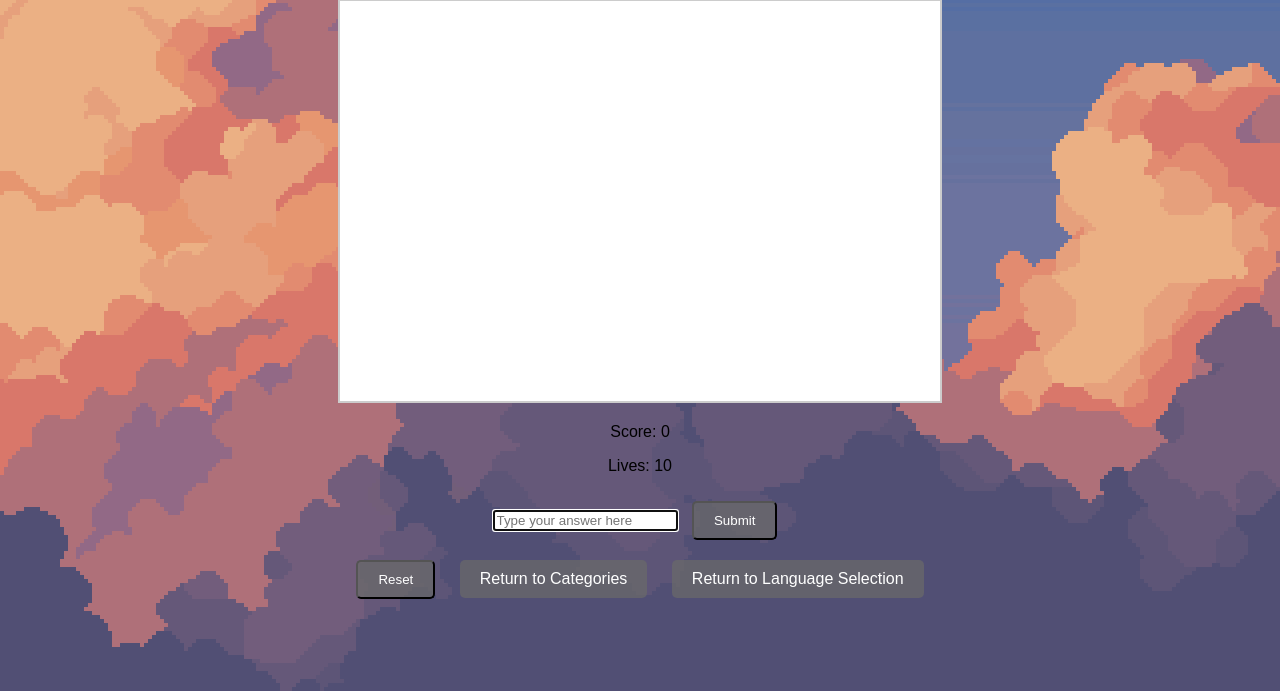
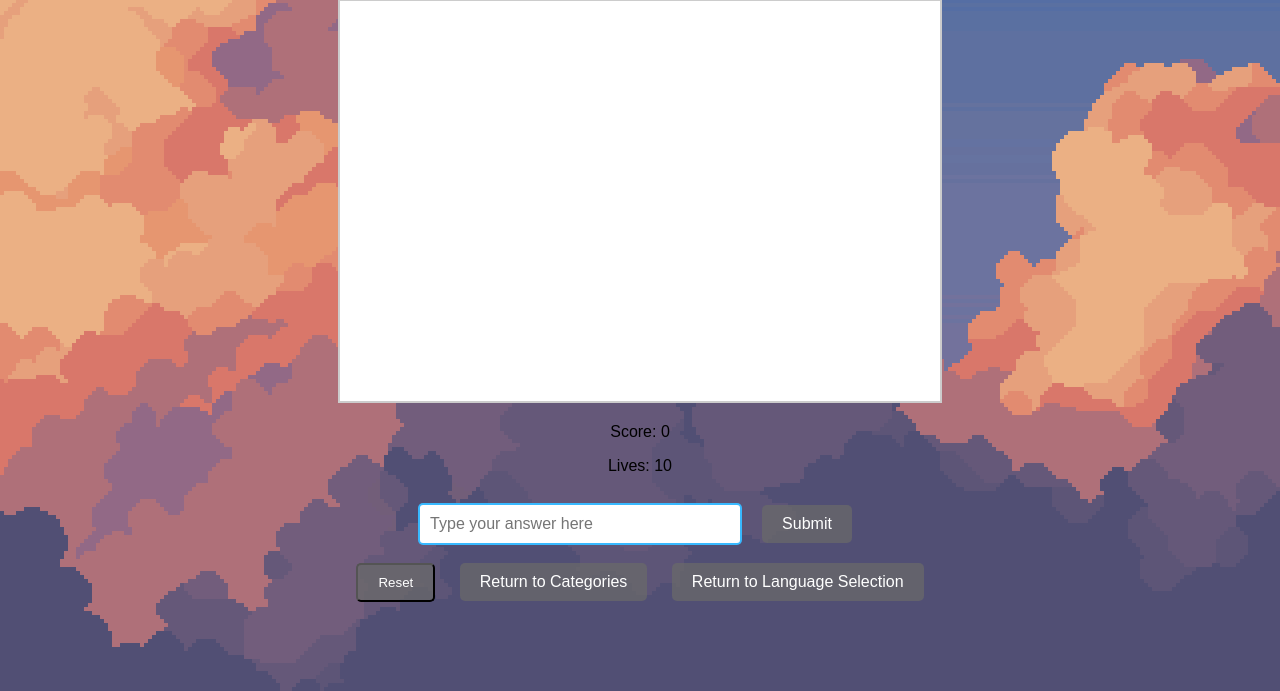
Before and after one commit to deepak-pagadala/JaKo, a Flask app: page /game/1/1 in a window 1280 px wide. Shown: the part 109-800 px from the top of the page. Run offline with Flask 3, Linux system fonts and the light colour scheme; some libraries are stand-ins or nearby versions.

Commit message:
Update styles.css

```diff
--- a/static/styles.css
+++ b/static/styles.css
@@ -3,12 +3,10 @@ body {
     text-align: center;
     background-color: rgba(255, 255, 255, 0.8);
     background: url('/static/bg.png') no-repeat center center fixed;
-
 }
 
 .container {
     margin-top: 50px;
-
 }
 
 h1 {
@@ -67,3 +65,38 @@ h1 {
 .incorrect {
     background-color: red;
 }
+
+#input-container {
+    margin-top: 20px;
+    display: flex;
+    justify-content: center;
+    align-items: center;
+}
+
+#answer-input {
+    padding: 10px;
+    font-size: 16px;
+    border: 2px solid #ccc;
+    border-radius: 5px;
+    margin-right: 10px;
+    width: 300px;
+}
+
+#answer-input:focus {
+    outline: none;
+    border-color: #2bb5ffef;
+}
+
+#submit-btn {
+    padding: 10px 20px;
+    font-size: 16px;
+    background-color: #6a6a6abd;
+    color: white;
+    border: none;
+    border-radius: 5px;
+    cursor: pointer;
+}
+
+#submit-btn:hover {
+    background-color: #2bb5ffef;
+}
```
